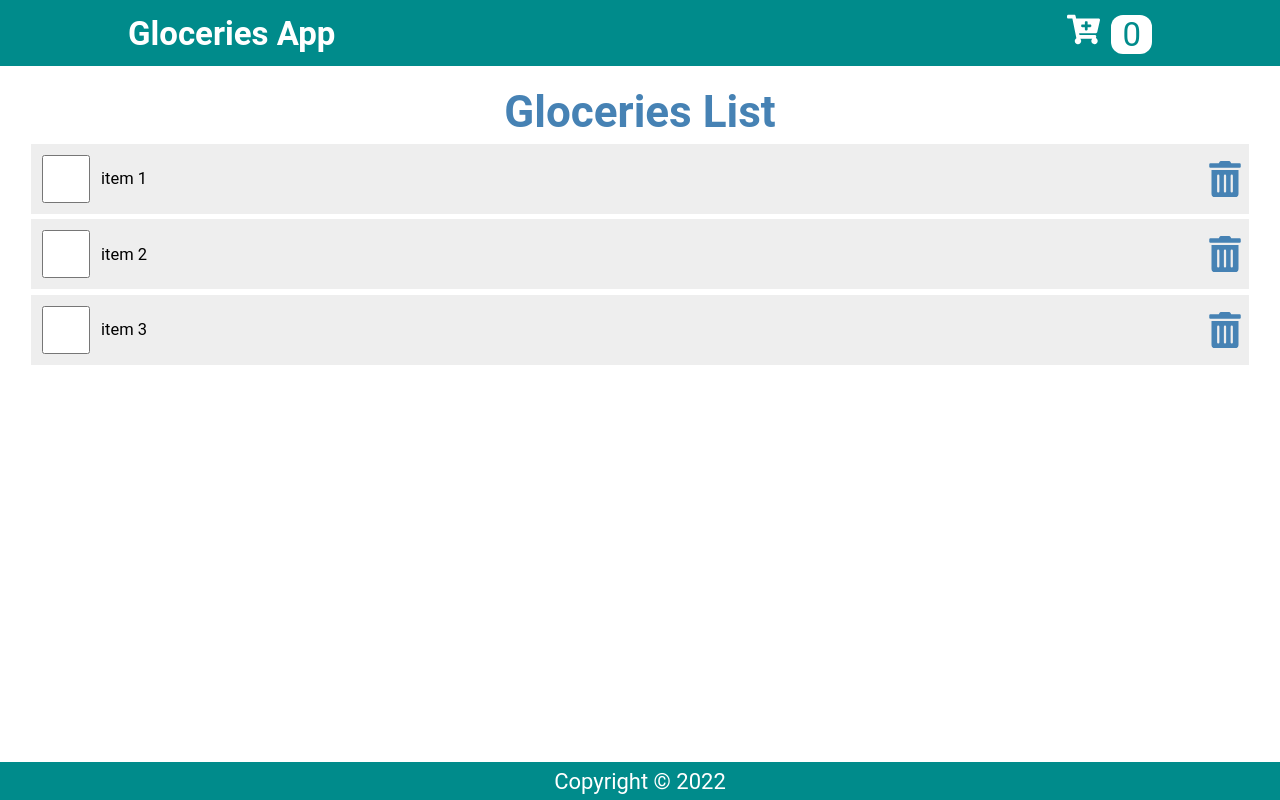
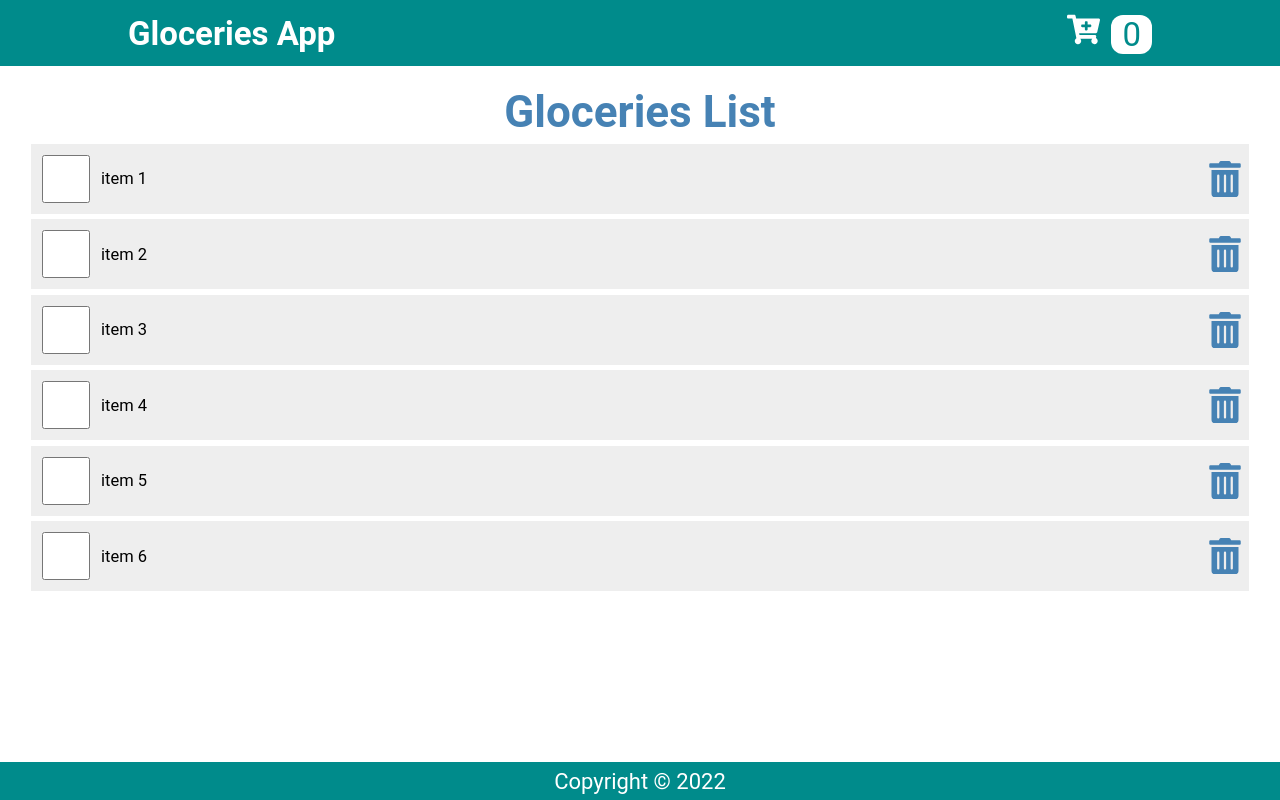
Before and after one commit to Arehmanali/React-Gloceries-App, a React (Create React App) app: page / in a window 1280 px wide. Built offline with nearby package versions, Linux system fonts and the light colour scheme.

Commit message:
Modified the files

```diff
--- a/src/App.js
+++ b/src/App.js
@@ -1,14 +1,15 @@
 import Header from "./components/Header";
 import Content from "./components/Content";
 import Footer from "./components/Footer";
+import OrderContextProvider from "./store/order-context";
 
 function App() {
   return (
-    <div>
+    <OrderContextProvider>
       <Header />
       <Content />
       <Footer />
-    </div>
+    </OrderContextProvider>
   );
 }
 
--- a/src/components/Content.js
+++ b/src/components/Content.js
@@ -2,7 +2,7 @@ import React, { useContext, useState } from "react";
 import classes from "./Content.module.css";
 import { FaTrashAlt } from "react-icons/fa";
 
-import OrderContext from "../store/order-context";
+import { OrderContext } from "../store/order-context";
 
 const Content = () => {
   const cartOrderCtx = useContext(OrderContext);
@@ -11,24 +11,28 @@ const Content = () => {
     { id: 1, checked: false, item: "item 1" },
     { id: 2, checked: false, item: "item 2" },
     { id: 3, checked: false, item: "item 3" },
+    { id: 4, checked: false, item: "item 4" },
+    { id: 5, checked: false, item: "item 5" },
+    { id: 6, checked: false, item: "item 6" },
   ]);
 
+  function isItemChecked(item) {
+    return item.checked
+      ? cartOrderCtx.removeFromCart()
+      : cartOrderCtx.addToCart();
+  }
   const handleCheckBox = (id) => {
     const listItem = item.map((item) =>
       item.id === id ? { ...item, checked: !item.checked } : item
     );
 
     setItem(listItem);
-    cartOrderCtx.addToCart();
     localStorage.setItem("shoppinglist", JSON.stringify(listItem));
   };
 
   const handleDeleteBtn = (id) => {
     const listItem = item.filter((item) => item.id !== id);
     setItem(listItem);
-
-    cartOrderCtx.removeFromCart();
-
     localStorage.setItem("shoppinglist", JSON.stringify(listItem));
   };
 
@@ -44,6 +48,7 @@ const Content = () => {
                 checked={item.checked}
                 onChange={() => {
                   handleCheckBox(item.id);
+                  isItemChecked(item);
                 }}
               ></input>
               <label
@@ -58,6 +63,9 @@ const Content = () => {
                 role="button"
                 onClick={() => {
                   handleDeleteBtn(item.id);
+                  if (item.checked) {
+                    isItemChecked(item);
+                  }
                 }}
                 tabIndex="0"
               />
--- a/src/components/Header.js
+++ b/src/components/Header.js
@@ -2,10 +2,11 @@ import React, { useContext } from "react";
 
 import classes from "./Header.module.css";
 import { FaCartPlus } from "react-icons/fa";
-import OrderContext from "../store/order-context";
+import { OrderContext } from "../store/order-context";
 
 const Header = () => {
   const cartOrdersCtx = useContext(OrderContext);
+  console.log(cartOrdersCtx);
 
   return (
     <header className={classes.header}>
@@ -14,9 +15,7 @@ const Header = () => {
         <ul>
           <li className={classes.cart}>
             <FaCartPlus></FaCartPlus>
-            <span className={classes.badge}>
-              {cartOrdersCtx.totalCartOrders}
-            </span>
+            <span className={classes.badge}>{cartOrdersCtx.cartOrders}</span>
           </li>
         </ul>
       </nav>
--- a/src/store/order-context.js
+++ b/src/store/order-context.js
@@ -1,10 +1,6 @@
 import { createContext, useState } from "react";
 
-const OrderContext = createContext({
-  totalCartOrders: 0,
-  addToCart: () => {},
-  removeFromCart: () => {},
-});
+export const OrderContext = createContext({});
 
 export function OrderContextProvider(props) {
   const [cartOrders, setCartOrders] = useState(0);
@@ -17,7 +13,8 @@ export function OrderContextProvider(props) {
   }
 
   const context = {
-    totalCartOrders: cartOrders.length,
+    cartOrders,
+    setCartOrders,
     addToCart: addToCartHandler,
     removeFromCart: removeFromCartHandler,
   };
@@ -29,4 +26,4 @@ export function OrderContextProvider(props) {
   );
 }
 
-export default OrderContext;
+export default OrderContextProvider;
```
